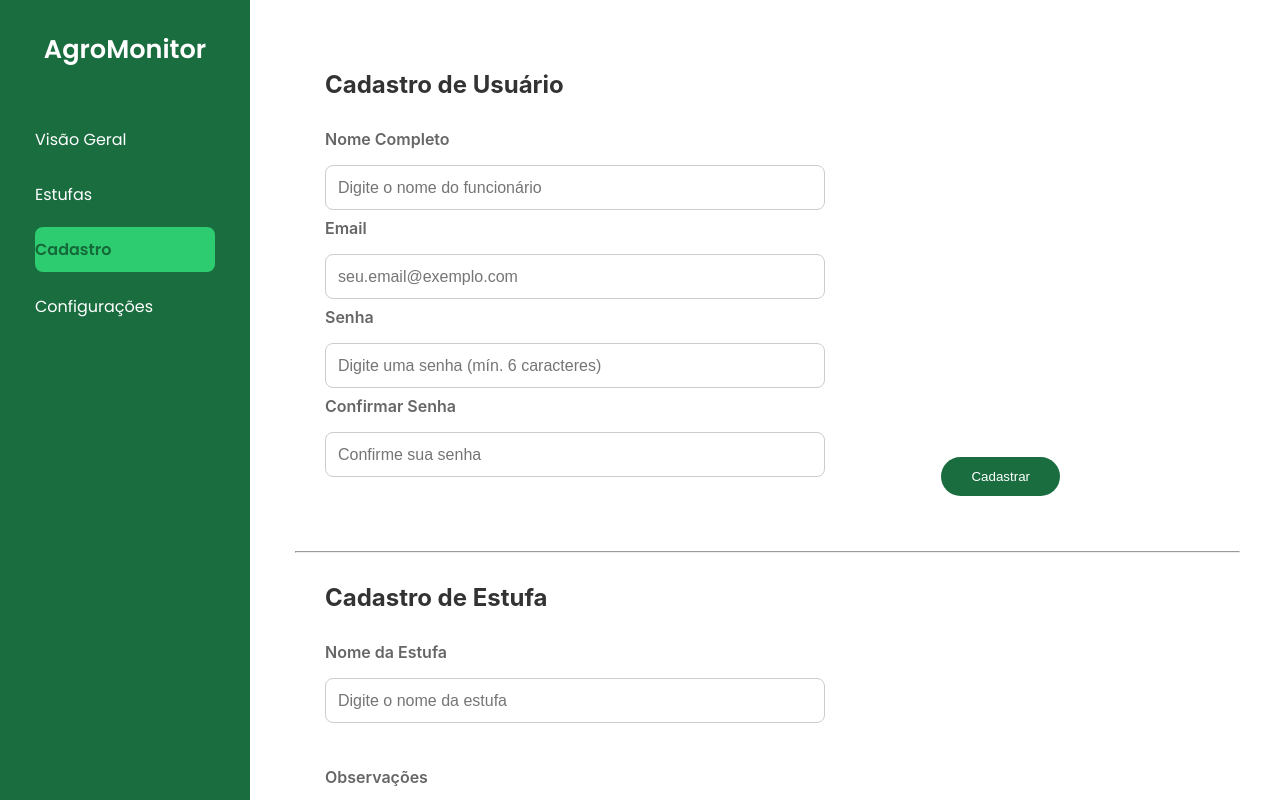
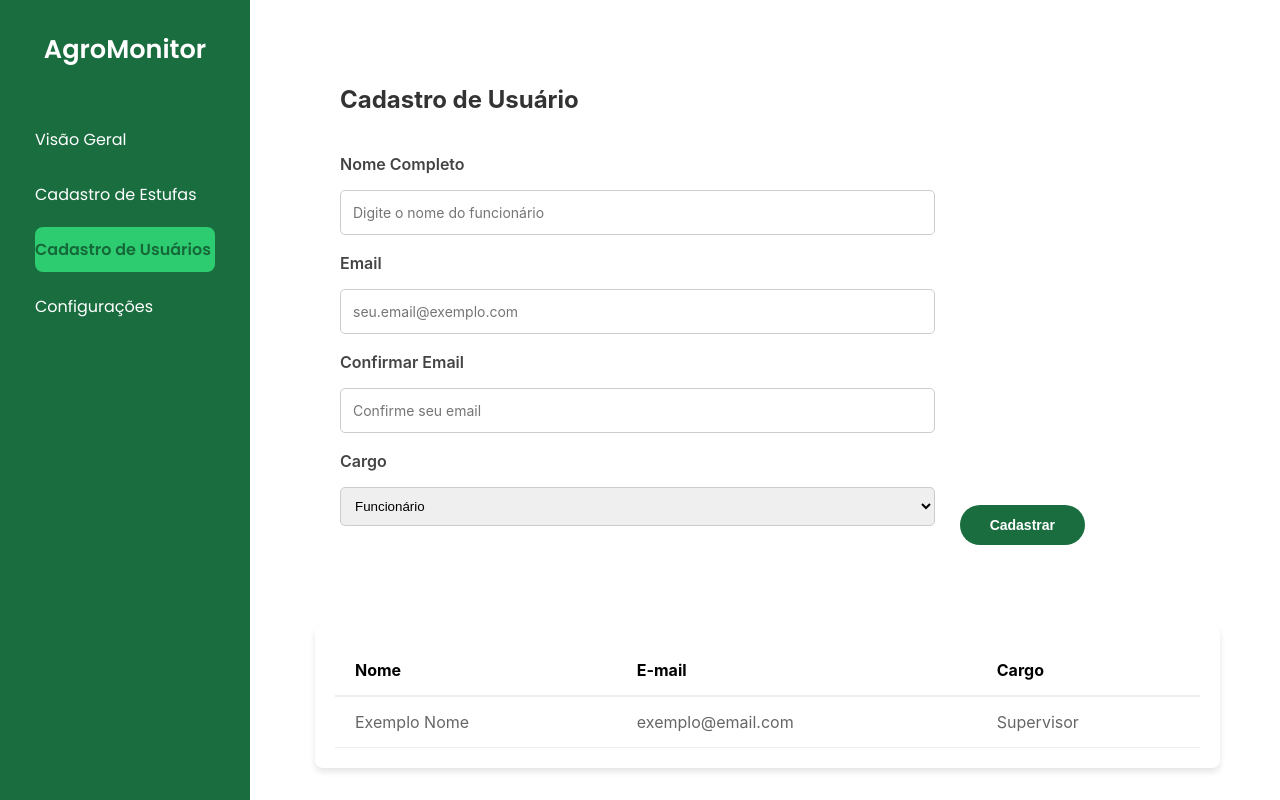
Before and after one commit to AgroGuard/AgroMonitor, a React (Create React App) app in the folder agromonitor/frontend/: page /cadastro in a window 1280 px wide. Shown: the top 800 px of the page. Built offline with nearby package versions, Linux system fonts and the light colour scheme.

Commit message:
criado tela de cadastro de usuário e estufa

```diff
--- a/agromonitor/frontend/src/App.js
+++ b/agromonitor/frontend/src/App.js
@@ -6,6 +6,7 @@ import Dashboard from './components/Dashboard/Dashboard';
 import Cadastro from './components/Cadastro/Cadastro';
 import Sidebar from './components/Sidebar/Sidebar';
 import Recuperar from './components/Recuparar/Recuperar';
+import CadastroEstufa from './components/Cadastro/Cadastro-Estufa';
 
 function App() {
   const location = useLocation();
@@ -20,6 +21,7 @@ function App() {
           <Route path="/" element={<Login />} />
           <Route path="/dashboard" element={<Dashboard />} />
           <Route path="/cadastro" element={<Cadastro />} />
+          <Route path="/cadastro-estufa" element={<CadastroEstufa />} />
           <Route path="/recuperar" element={<Recuperar />} />
         </Routes>
       </main>
--- /dev/null
+++ b/agromonitor/frontend/src/components/Cadastro/Cadastro-Estufa.js
@@ -0,0 +1,88 @@
+import React, { useState } from 'react';
+import { useNavigate } from 'react-router-dom';
+import './Cadastro-estufa.css';
+
+const CadastroEstufa = () => {
+
+    const [formEstufa, setFormEstufa] = useState({
+        nomeEstufa: '',
+        observacoes: ''
+    });
+
+    const handleCadastroEstufa = async (e) => {
+        e.preventDefault();
+        console.log("Estufa: ", formEstufa.nomeEstufa);
+        console.log("Observações: ", formEstufa.observacoes);
+
+    };
+
+    const handleEstufaChange = (e) => {
+        const { name, value } = e.target;
+        setFormEstufa(prev => ({ ...prev, [name]: value }));
+    };
+
+
+    return (
+
+        <div className="registration-container">
+            <section className="registration-card">
+                <h2 className="card-title">Cadastro de Estufa</h2>
+
+                <div className="form-row-flex">
+                    <div className="inputs-column">
+                        <div className="input-group">
+                            <label htmlFor="nomeEstufa">Nome da Estufa</label>
+                            <input
+                                id="nomeEstufa"
+                                type="text"
+                                name="nomeEstufa"
+                                placeholder="Digite o nome ou número da estufa"
+                                value={formEstufa.nomeEstufa}
+                                onChange={handleEstufaChange}
+                                required
+                            />
+
+                            <label htmlFor="observacoes">Observações</label>
+                            <textarea
+                                id="observacoes"
+                                name="observacoes"
+                                placeholder="Adicione observações sobre a estufa (ex: tipo de cultura, localização)"
+                                value={formEstufa.observacoes}
+                                onChange={handleEstufaChange}
+                                rows="4"
+                            />
+                        </div>
+                    </div>
+
+                    <div className="button-column">
+                        <button
+                            className="button-user"
+                            onClick={handleCadastroEstufa}
+                        >
+                            Cadastrar
+                        </button>
+                    </div>
+                </div>
+            </section>
+
+            <section className="table-section">
+                <table className="custom-table">
+                    <thead>
+                        <tr>
+                            <th>Nome da Estufa</th>
+                            <th>Observações</th>
+                        </tr>
+                    </thead>
+                    <tbody>
+                        <tr>
+                           <td>Exemplo Nome</td>
+                            <td>Tipo de cultura: Tomate, Localização: Setor A</td>
+                        </tr>
+                    </tbody>
+                </table>
+            </section>
+        </div>
+    );
+};
+
+export default CadastroEstufa;
--- /dev/null
+++ b/agromonitor/frontend/src/components/Cadastro/Cadastro-estufa.css
@@ -0,0 +1,110 @@
+/* Container Geral da Página */
+.registration-container {
+    padding: 20px;
+    display: flex;
+    flex-direction: column;
+    gap: 30px;
+}
+
+/* Card do Formulário */
+.registration-card {
+    background-color: #fff;
+    padding: 25px;
+    border-radius: 8px;
+}
+
+.card-title {
+    font-size: 24px;
+    color: #333;
+    margin-bottom: 20px;
+    font-weight: bold;
+}
+
+/* Alinhamento do Formulário e Botão */
+.form-row-flex {
+    display: flex;
+    justify-content: space-between;
+    align-items: flex-end; /* Alinha o botão com a base do formulário */
+    gap: 20px;
+}
+
+.inputs-column {
+    flex: 1;
+}
+
+/* Inputs e Rótulos */
+.input-group {
+    display: flex;
+    flex-direction: column;
+    gap: 8px;
+}
+
+.input-group label {
+    font-weight: 600;
+    color: #444;
+    margin-top: 10px;
+}
+
+.input-group input, .input-group textarea {
+    width: 100%;
+    padding: 12px;
+    border: 1px solid #ccc;
+    border-radius: 5px;
+    font-size: 14px;
+    font-family: inherit;
+    box-sizing: border-box;
+}
+
+.input-group textarea {
+    resize: vertical; /* Permite esticar apenas para baixo */
+}
+
+/* Coluna e Botão Cadastrar */
+.button-column {
+    display: flex;
+    align-items: flex-end;
+}
+
+.button-user {
+    background-color: #1a6d3f;
+    color: white;
+    padding: 12px 30px;
+    border: none;
+    border-radius: 20px;
+    font-size: 14px;
+    font-weight: bold;
+    cursor: pointer;
+    transition: background-color 0.2s;
+}
+
+.button-user:hover {
+    background-color: #13502e;
+}
+
+/* Seção da Tabela */
+.table-section {
+    background-color: #fff;
+    border-radius: 8px;
+    overflow: hidden;
+}
+
+.custom-table {
+    width: 100%;
+    border-collapse: collapse;
+    text-align: left;
+}
+
+.custom-table th, .custom-table td {
+    padding: 15px 20px;
+}
+
+.custom-table th {
+    font-weight: bold;
+    color: #000;
+    border-bottom: 2px solid #eeeeee;
+}
+
+.custom-table td {
+    color: #666;
+    border-bottom: 1px solid #eeeeee;
+}
--- a/agromonitor/frontend/src/components/Cadastro/Cadastro.css
+++ b/agromonitor/frontend/src/components/Cadastro/Cadastro.css
@@ -77,11 +77,21 @@
   max-width: 800px;
 }
 
-.input-group input,
-.input-group select {
-  max-width: 500px;
+.input-group input, .input-group select {
+    width: 100%;
+    padding: 10px;
+    border: 1px solid #ccc;
+    border-radius: 5px;
+}
+
+.table-section{
+  background-color: #ffffff;
+  border-radius: 12px;
+  padding: 20px;
+  box-shadow: 0 4px 6px rgba(0,0,0,0.1);
+}
+
+.custom-table{
   width: 100%;
-  padding: 12px;
-  border: 1px solid #ccc;
-  border-radius: 8px;
+  border-collapse: collapse;
 }
--- a/agromonitor/frontend/src/components/Cadastro/Cadastro.js
+++ b/agromonitor/frontend/src/components/Cadastro/Cadastro.js
@@ -7,13 +7,10 @@ const Cadastro = () => {
     const [formUsuario, setFormUsuario] = useState({
         nomeFuncionario: '',
         email: '',
-        senha: '',
-        confirma_senha: ''
+        confirmaEmail: '',
+        cargo: 'Funcionario'
     });
-    const [formEstufa, setFormEstufa] = useState({
-        nomeEstufa: '',
-        observacoes: ''
-    });
+
     const [loading, setLoading] = useState(false);
     const [error, setError] = useState('');
 
@@ -23,31 +20,27 @@ const Cadastro = () => {
         setError('');
     };
 
-    const handleEstufaChange = (e) => {
-        const { name, value } = e.target;
-        setFormEstufa(prev => ({ ...prev, [name]: value }));
-    };
-
     const handleCadastroUsuario = async (e) => {
         e.preventDefault();
         setLoading(true);
         setError('');
 
-        const { nomeFuncionario, email, senha, confirma_senha } = formUsuario;
+        const { nomeFuncionario, email, confirmaEmail, cargo } = formUsuario;
 
-        if (!nomeFuncionario || !email || !senha || !confirma_senha) {
+        if (!nomeFuncionario || !email || !confirmaEmail || !cargo) {
             setError('Todos os campos são obrigatórios.');
             setLoading(false);
             return;
         }
 
-        if (senha.length < 6) {
-            setError('A senha deve ter pelo menos 6 caracteres.');
+        if (email !== confirmaEmail) {
+            setError('Os e-mails informados não coincidem.');
             setLoading(false);
             return;
         }
 
         try {
+            // Enviando os dados atualizados incluindo o cargo para o Django
             const response = await fetch('http://127.0.0.1:8000/api/cadastro/', {
                 method: 'POST',
                 headers: {
@@ -56,8 +49,7 @@ const Cadastro = () => {
                 body: JSON.stringify({
                     usuario: nomeFuncionario,
                     email: email,
-                    senha: senha,
-                    confirma_senha: confirma_senha
+                    cargo: cargo
                 }),
             });
 
@@ -68,8 +60,8 @@ const Cadastro = () => {
                 setFormUsuario({
                     nomeFuncionario: '',
                     email: '',
-                    senha: '',
-                    confirma_senha: ''
+                    confirmaEmail: '',
+                    cargo: 'Funcionario'
                 });
                 setTimeout(() => navigate('/'), 2000);
             } else {
@@ -83,16 +75,7 @@ const Cadastro = () => {
         }
     };
 
-    const handleCadastroEstufa = (e) => {
-        e.preventDefault();
-        console.log("Estufa: ", formEstufa.nomeEstufa);
-        console.log("Observações: ", formEstufa.observacoes);
-        alert("Cadastro de estufa realizado com sucesso!")
-        setFormEstufa({
-            nomeEstufa: '',
-            observacoes: ''
-        });
-    };
+
 
     return (
         <div className="registration-container">
@@ -103,47 +86,21 @@ const Cadastro = () => {
                     <div className="inputs-column">
                         <div className="input-group">
                             <label htmlFor="nome">Nome Completo</label>
-                            <input
-                                id="nome"
-                                type="text"
-                                name="nomeFuncionario"
-                                placeholder="Digite o nome do funcionário"
-                                value={formUsuario.nomeFuncionario}
-                                onChange={handleUsuarioChange}
-                                required
-                            />
+                            <input id="nome" type="text" name="nomeFuncionario" placeholder="Digite o nome do funcionário" value={formUsuario.nomeFuncionario} onChange={handleUsuarioChange} required />
+
                             <label htmlFor="email">Email</label>
-                            <input
-                                id="email"
-                                type="email"
-                                name="email"
-                                placeholder="seu.email@exemplo.com"
-                                value={formUsuario.email}
-                                onChange={handleUsuarioChange}
-                                required
-                            />
-                            <label htmlFor="senha">Senha</label>
-                            <input
-                                id="senha"
-                                type="password"
-                                name="senha"
-                                placeholder="Digite uma senha (mín. 6 caracteres)"
-                                value={formUsuario.senha}
-                                onChange={handleUsuarioChange}
-                                minLength={6}
-                                required
-                            />
-                            <label htmlFor="confirma_senha">Confirmar Senha</label>
-                            <input
-                                id="confirma_senha"
-                                type="password"
-                                name="confirma_senha"
-                                placeholder="Confirme sua senha"
-                                value={formUsuario.confirma_senha}
-                                onChange={handleUsuarioChange}
-                                minLength={6}
-                                required
-                            />
+                            <input id="email" type="email" name="email" placeholder="seu.email@exemplo.com" value={formUsuario.email} onChange={handleUsuarioChange} required />
+
+                            <label htmlFor="confirmaEmail">Confirmar Email</label>
+                            <input id="confirmaEmail" type="email" name="confirmaEmail" placeholder="Confirme seu email" value={formUsuario.confirmaEmail} onChange={handleUsuarioChange} required />
+
+                            {/* NOVO CAMPO: SELEÇÃO DE CARGO */}
+                            <label htmlFor="cargo">Cargo</label>
+                            <select id="cargo" name="cargo" value={formUsuario.cargo} onChange={handleUsuarioChange} required>
+                                <option value="Funcionario">Funcionário</option>
+                                <option value="Supervisor">Supervisor</option>
+                                <option value="Administrador">Administrador</option>
+                            </select>
                         </div>
                     </div>
                     <div className="button-column">
@@ -157,40 +114,24 @@ const Cadastro = () => {
                     </div>
                 </div>
             </section>
-            <hr className="divider" />
-            <section className="registration-card">
-                <h2 className="card-title">Cadastro de Estufa</h2>
-                <div className="card-container">
-                    <div className="form-row-flex">
-                        <div className="inputs-column">
-                            <div className="input-group">
-                                <label htmlFor="nome-estufa">Nome da Estufa</label>
-                                <input
-                                    id="nome-estufa"
-                                    type="text"
-                                    name="nomeEstufa"
-                                    placeholder="Digite o nome da estufa"
-                                    value={formEstufa.nomeEstufa}
-                                    onChange={handleEstufaChange}
-                                />
-                            </div>
-                            <div className="input-group">
-                                <label htmlFor="obs">Observações</label>
-                                <textarea
-                                    id="obs"
-                                    name="observacoes"
-                                    placeholder="Ex: Solo com alta umidade, quer atenção no dreno..."
-                                    value={formEstufa.observacoes}
-                                    onChange={handleEstufaChange}
-                                    rows="4"
-                                />
-                            </div>
-                        </div>
-                        <div className="button-column">
-                            <button className="button-user" onClick={handleCadastroEstufa}>Cadastrar</button>
-                        </div>
-                    </div>
-                </div>
+
+            <section className="table-section">
+                <table className="custom-table">
+                    <thead>
+                        <tr>
+                            <th>Nome</th>
+                            <th>E-mail</th>
+                            <th>Cargo</th>
+                        </tr>
+                    </thead>
+                    <tbody>
+                        <tr>
+                            <td>Exemplo Nome</td>
+                            <td>exemplo@email.com</td>
+                            <td>Supervisor</td>
+                        </tr>
+                    </tbody>
+                </table>
             </section>
         </div>
     );
--- a/agromonitor/frontend/src/components/Sidebar/Sidebar.js
+++ b/agromonitor/frontend/src/components/Sidebar/Sidebar.js
@@ -12,11 +12,11 @@ const Sidebar = () => {
         <NavLink to="/dashboard" className={({ isActive }) => isActive ? 'menu-item active' : 'menu-item'}>
           Visão Geral
         </NavLink>
-        <NavLink to="/estufas" className={({ isActive }) => isActive ? 'menu-item active' : 'menu-item'}>
-          Estufas
+        <NavLink to="/cadastro-estufa" className={({ isActive }) => isActive ? 'menu-item active' : 'menu-item'}>
+          Cadastro de Estufas
         </NavLink>
         <NavLink to="/cadastro" className={({ isActive }) => isActive ? 'menu-item active' : 'menu-item'}>
-          Cadastro
+          Cadastro de Usuários
         </NavLink>
         <NavLink to="/configuracoes" className={({ isActive }) => isActive ? 'menu-item active' : 'menu-item'}>
           Configurações
```
